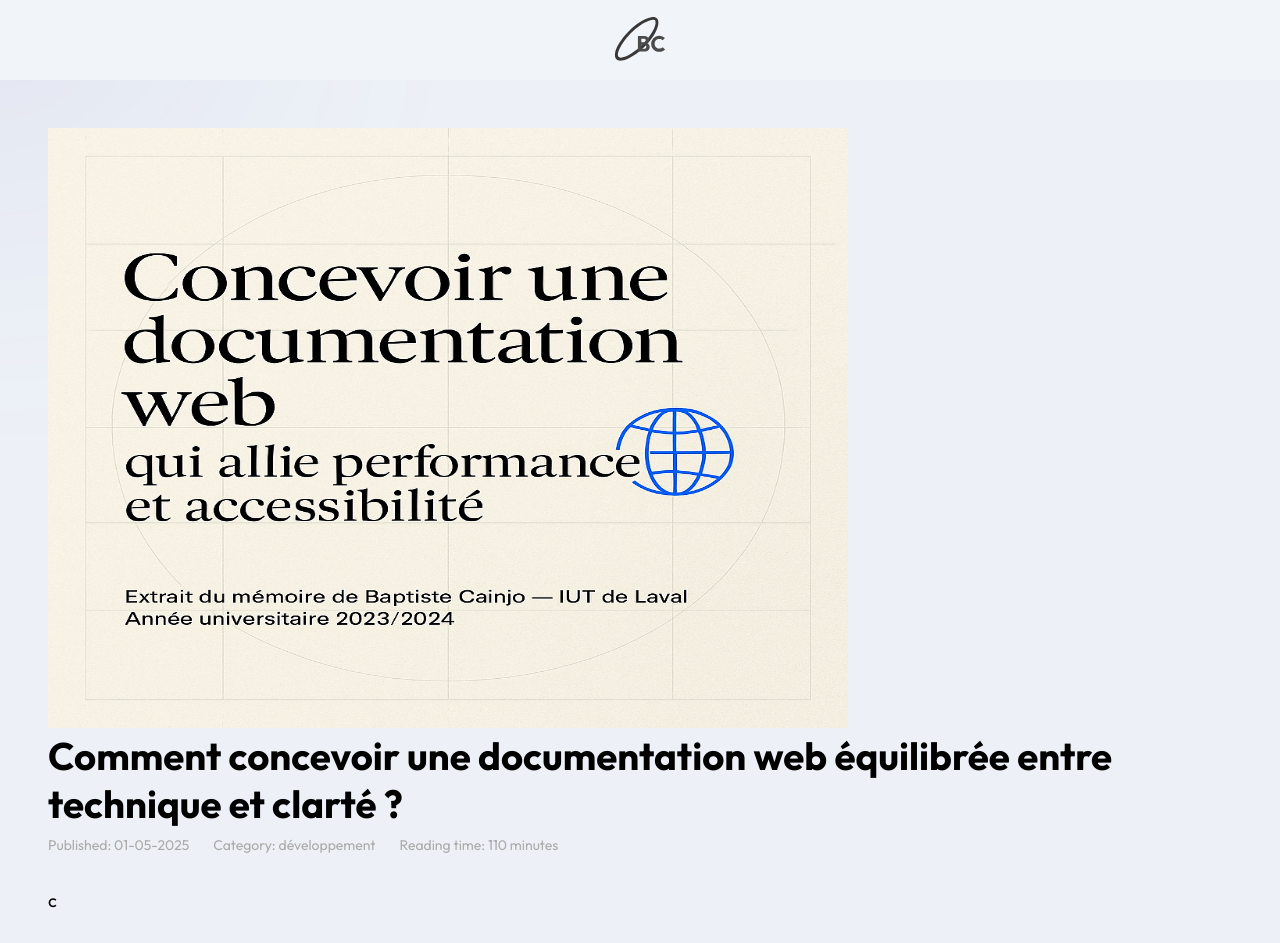
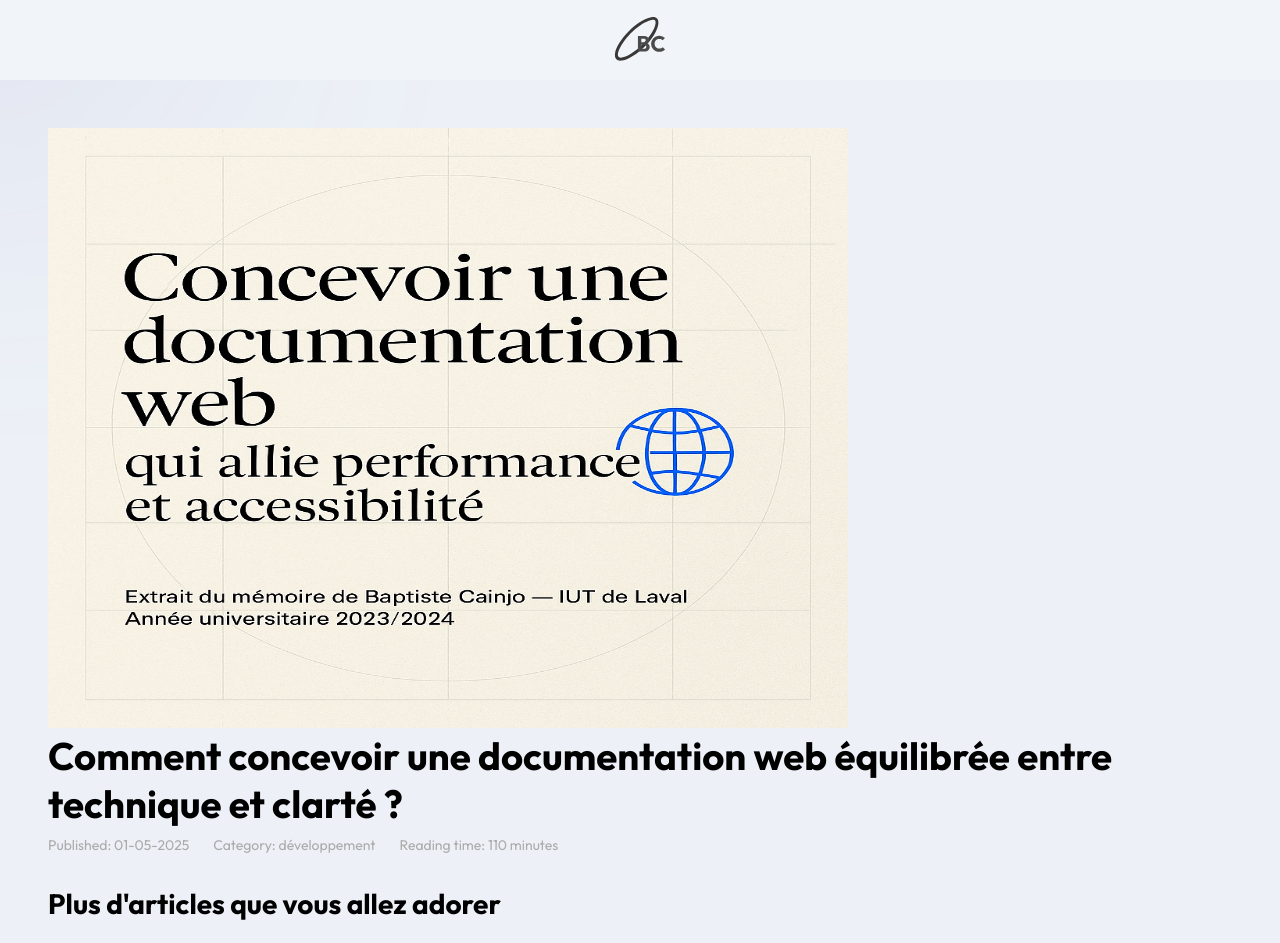
Before and after one commit to BaptisteCainjo/my-website, a Next.js app: page /blog/documentation-web-equilibre-dev-ux in a window 1280 px wide. Shown: the top 943 px of the page. Built offline with nearby package versions, Linux system fonts and the light colour scheme.

Commit message:
feat: Comment out unused imports and file reading logic in blog post page for cleaner code

```diff
--- a/src/app/blog/[slug]/page.tsx
+++ b/src/app/blog/[slug]/page.tsx
@@ -2,22 +2,22 @@ import NavBar from "@/components/NavBar/NavBar";
 import posts from "@/utils/data/blogPosts.json";
 import Image from "next/image";
 import BlogPostStyle from "@/scss/pages/BlogPost.module.scss";
-import fs from "fs";
-import path from "path";
-import ReactMarkdown from "react-markdown";
+// import fs from "fs";
+// import path from "path";
+// import ReactMarkdown from "react-markdown";
 import ArticleCard from "@/components/ArticleCard/ArticleCard";
 
 export default function BlogPostPage({ params }: { params: { slug: string } }) {
   const post = posts.find((p) => p.slug === params.slug);
 
-  const filePath = path.join(
-    process.cwd(),
-    "src",
-    "content",
-    "documentation-web-equilibre-dev-ux.md"
-  );
-  filePath;
-  const fileContent = fs.readFileSync(filePath, "utf8");
+  // const filePath = path.join(
+  //   process.cwd(),
+  //   "src",
+  //   "content",
+  //   "documentation-web-equilibre-dev-ux.md"
+  // );
+  // filePath;
+  // const fileContent = fs.readFileSync(filePath, "utf8");
 
   if (!post) {
     return <p>Post not found</p>;
@@ -44,9 +44,9 @@ export default function BlogPostPage({ params }: { params: { slug: string } }) {
           </div>
         </header>
 
-        <section className={BlogPostStyle.content}>
+        {/* <section className={BlogPostStyle.content}>
           <ReactMarkdown>{fileContent}</ReactMarkdown>
-        </section>
+        </section> */}
 
         <section className={BlogPostStyle.related}>
           <h2>Plus d&apos;articles que vous allez adorer</h2>
```
